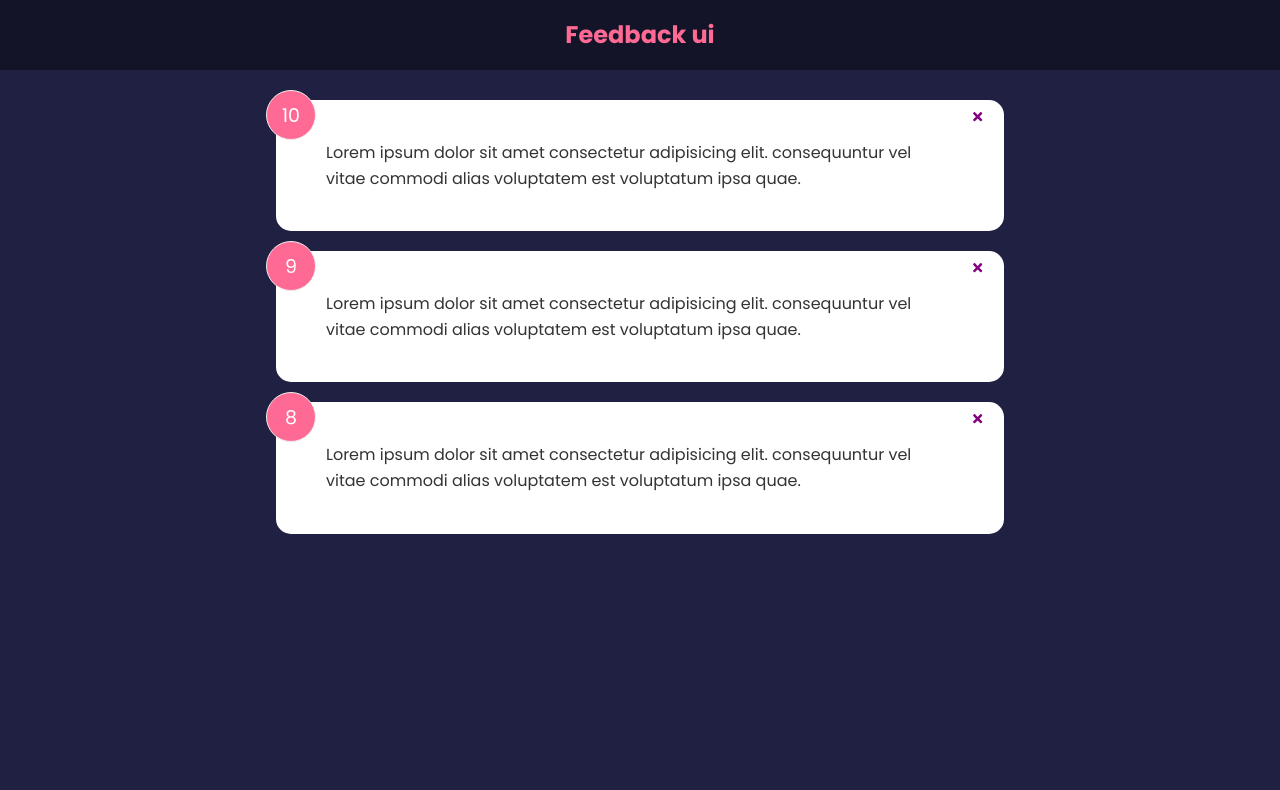
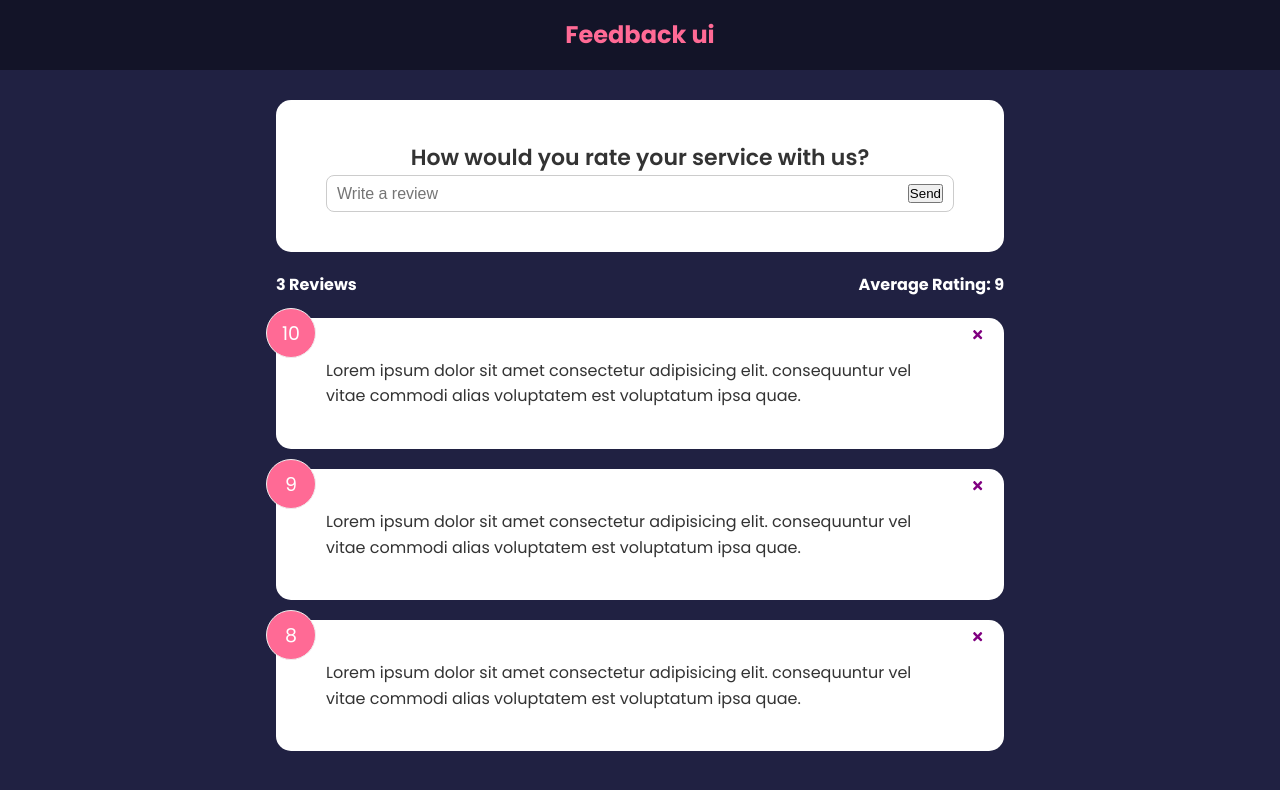
Before and after one commit to thirteenmd/feedback-app, a React (Create React App) app: page / in a window 1280 px wide. Shown: the top 790 px of the page. Built offline with nearby package versions, Linux system fonts and the light colour scheme.

Commit message:
Added Feedback form and stats

```diff
--- a/src/App.js
+++ b/src/App.js
@@ -3,6 +3,8 @@
 import Header from "./components/Header"
 import FeedbackList from "./components/FeedbackList"
 import FeedbackData from './data/FeedbackData'
+import FeedbackStats from './components/FeedbackStats'
+import FeedbackForm from './components/FeedbackForm'
 
 function App() {
   const [feedback, setFeedback] = useState(FeedbackData)
@@ -17,6 +19,8 @@
   <>
     <Header />
     <div className="container">
+      <FeedbackForm />
+      <FeedbackStats feedback={feedback} />
       <FeedbackList feedback={feedback} handleDelete={deleteFeedback}/>
     </div>
   </>
--- /dev/null
+++ b/src/components/FeedbackForm.jsx
@@ -0,0 +1,25 @@
+import React from 'react'
+import Card from './shared/Card'
+import { useState } from 'react'
+
+function FeedbackForm() {
+  const [text, setText] = useState('')
+
+  const handleTextChange = (e) => {
+    setText(e.target.value)
+  }
+
+  return (
+    <Card>
+      <form>
+        <h2>How would you rate your service with us?</h2>
+        <div className="input-group">
+          <input onChange={handleTextChange} value={text} type="text" placeholder='Write a review'/>
+          <button type='submit'>Send</button>
+        </div>
+      </form>
+    </Card>
+  )
+}
+
+export default FeedbackForm
--- /dev/null
+++ b/src/components/FeedbackStats.jsx
@@ -0,0 +1,23 @@
+import React from 'react'
+import PropTypes from 'prop-types'
+
+function FeedbackStats({feedback}) {
+  let average = feedback.reduce((acc, cur) => {
+    return acc + cur.rating
+  }, 0) / feedback.length
+
+  average = average.toFixed(1).replace(/[.,]0$/, '')
+
+  return (
+    <div className='feedback-stats'>
+      <h4>{feedback.length} Reviews</h4>
+      <h4>Average Rating: {isNaN(average) ? 0 : average}</h4>
+    </div>
+  )
+}
+
+FeedbackStats.propTypes = {
+  feedback: PropTypes.array.isRequired
+}
+
+export default FeedbackStats
```
